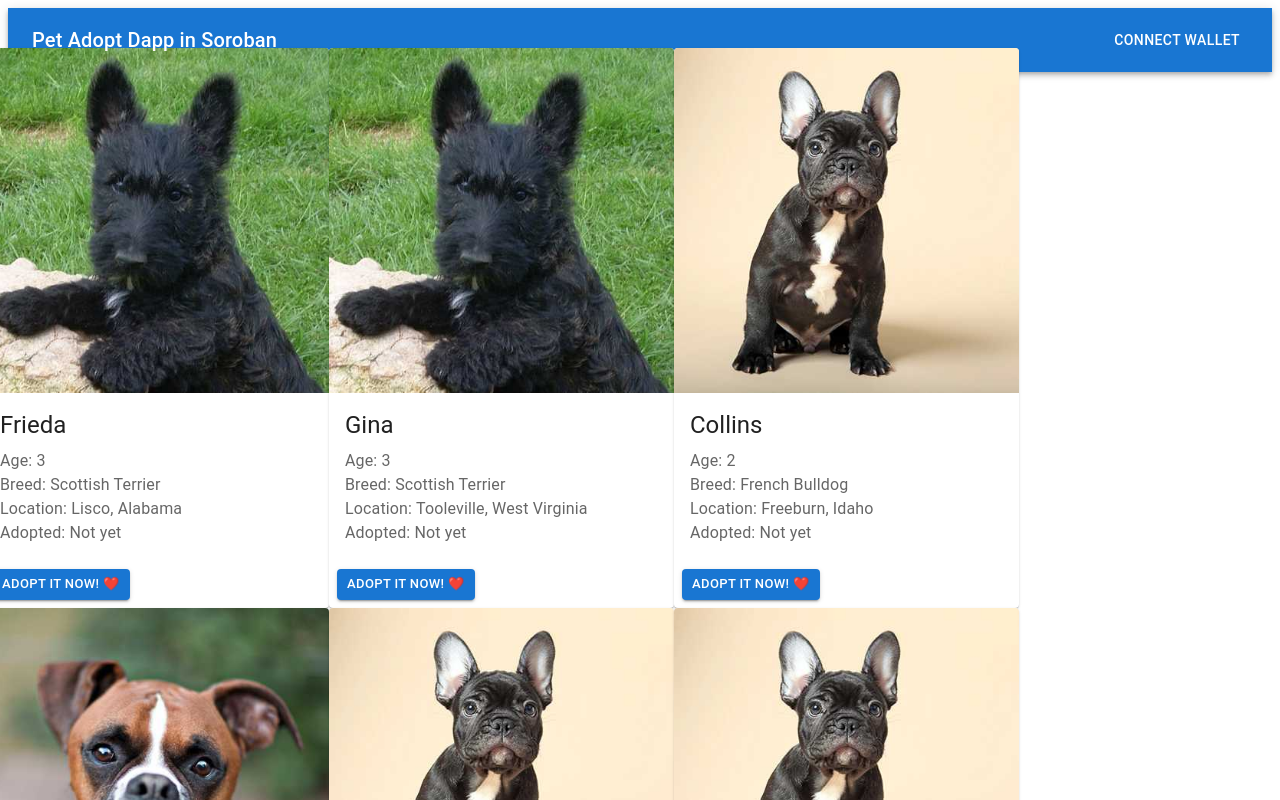
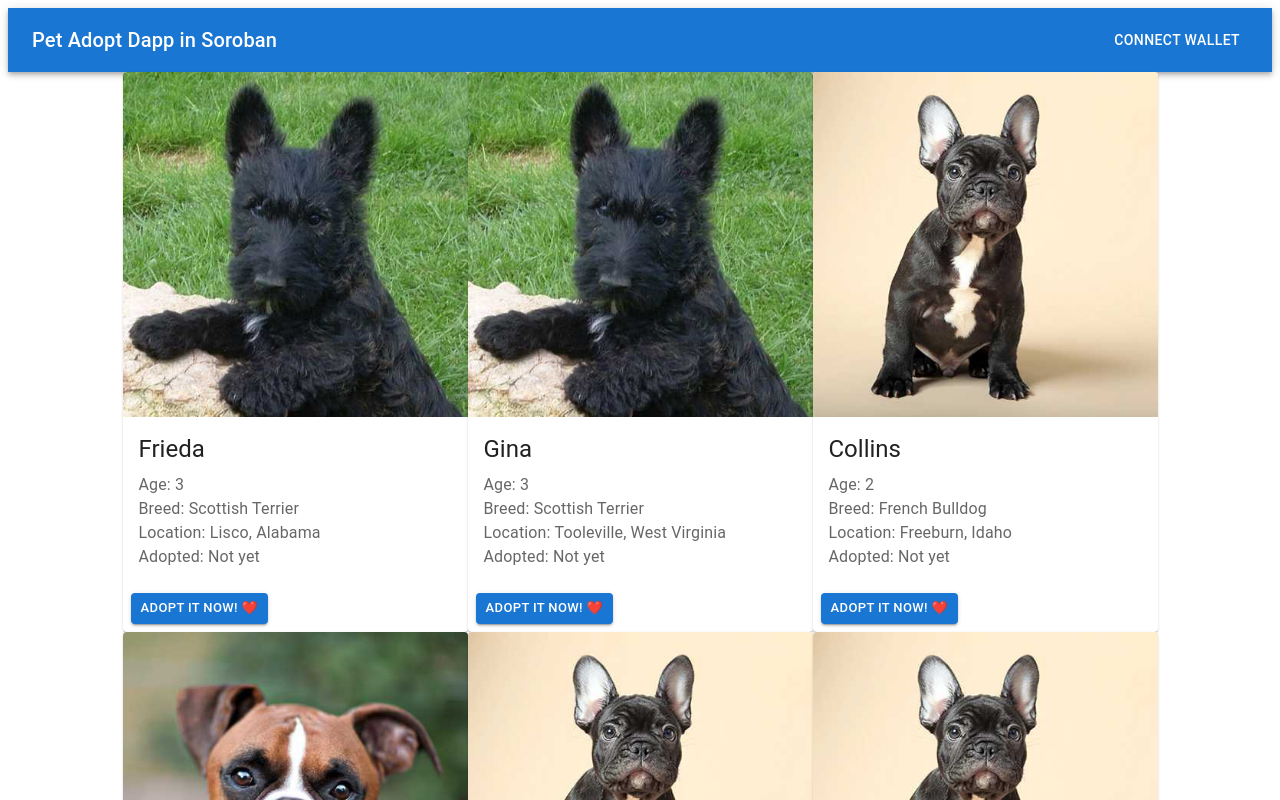
Before and after one commit to esteblock/pet-adopt-soroban, a React (Create React App) app: page / in a window 1280 px wide. Shown: the top 800 px of the page. Built offline with nearby package versions, Linux system fonts and the light colour scheme.

Commit message:
align grid to center #8

```diff
--- a/src/components/DogGrid.tsx
+++ b/src/components/DogGrid.tsx
@@ -6,26 +6,21 @@ let pets = require('../pets.json');
 
 export default function DogGrid() {
 
+  return (
 
-//   <Grid container spacing={{ xs: 2, md: 3 }} columns={{ xs: 4, sm: 8, md: 12 }}>
-//   {Array.from(Array(6)).map((_, index) => (
-//     <Grid item xs={2} sm={4} md={4} key={index}>
-//       <Item>xs=2</Item>
-//     </Grid>
-//   ))}
-// </Grid>
-
-  return (
-  <Grid container
-        spacing={{ xs: 2, md: 3 }}
-        columns={{ xs: 4, sm: 8, md: 10 }}>
+  <Grid
+    container
+    columns={{ xs: 4, sm: 8, md: 10 }}
+    direction='row'
+    alignItems="center"
+    justifyContent="center">
 
     {pets &&
       pets.map(
         ({id, ...dogProps}: DogComponentProps) =>
-          <DogComponent id={id} {...dogProps}/>
-      )
-    }
+        <DogComponent id={id} {...dogProps}/>
+        )
+      }
   </Grid>
   )
 }
```
Also changed, not shown: src/components/DogComponent.tsx (+1 -6 lines).
